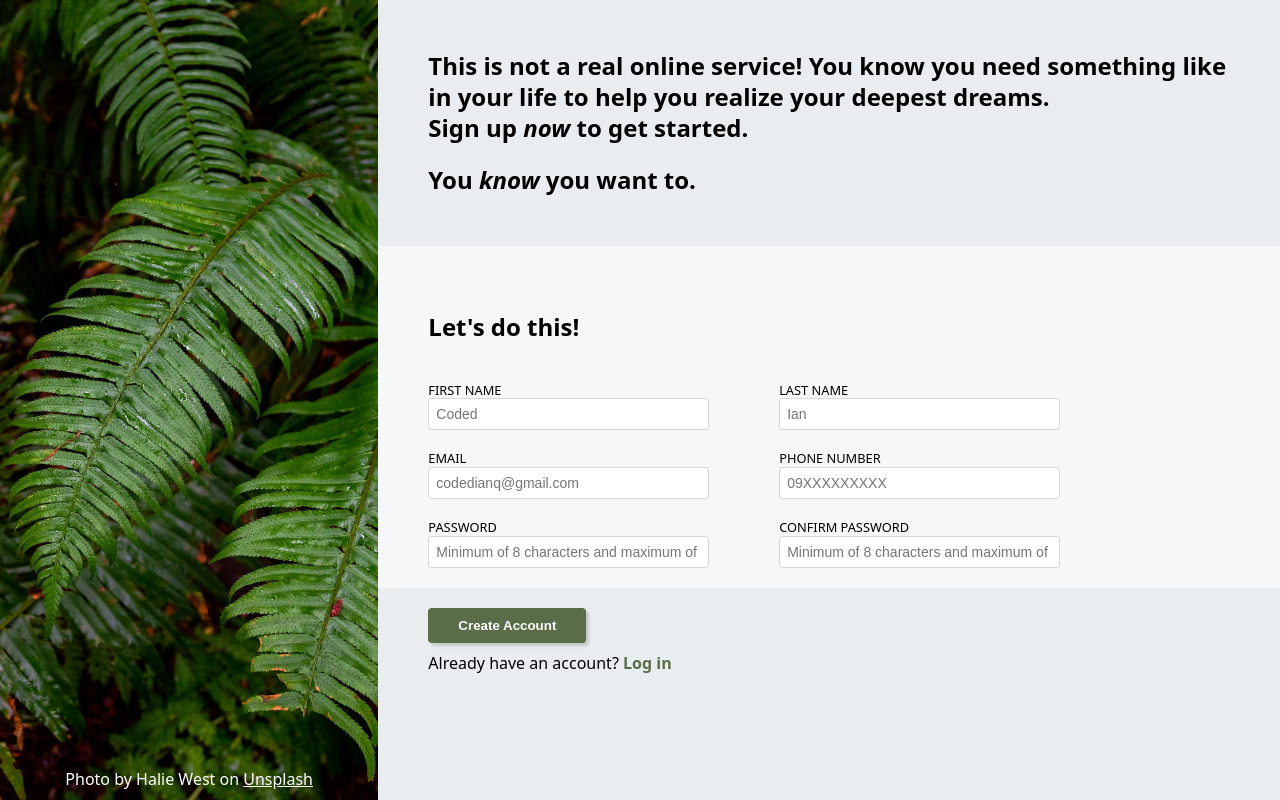
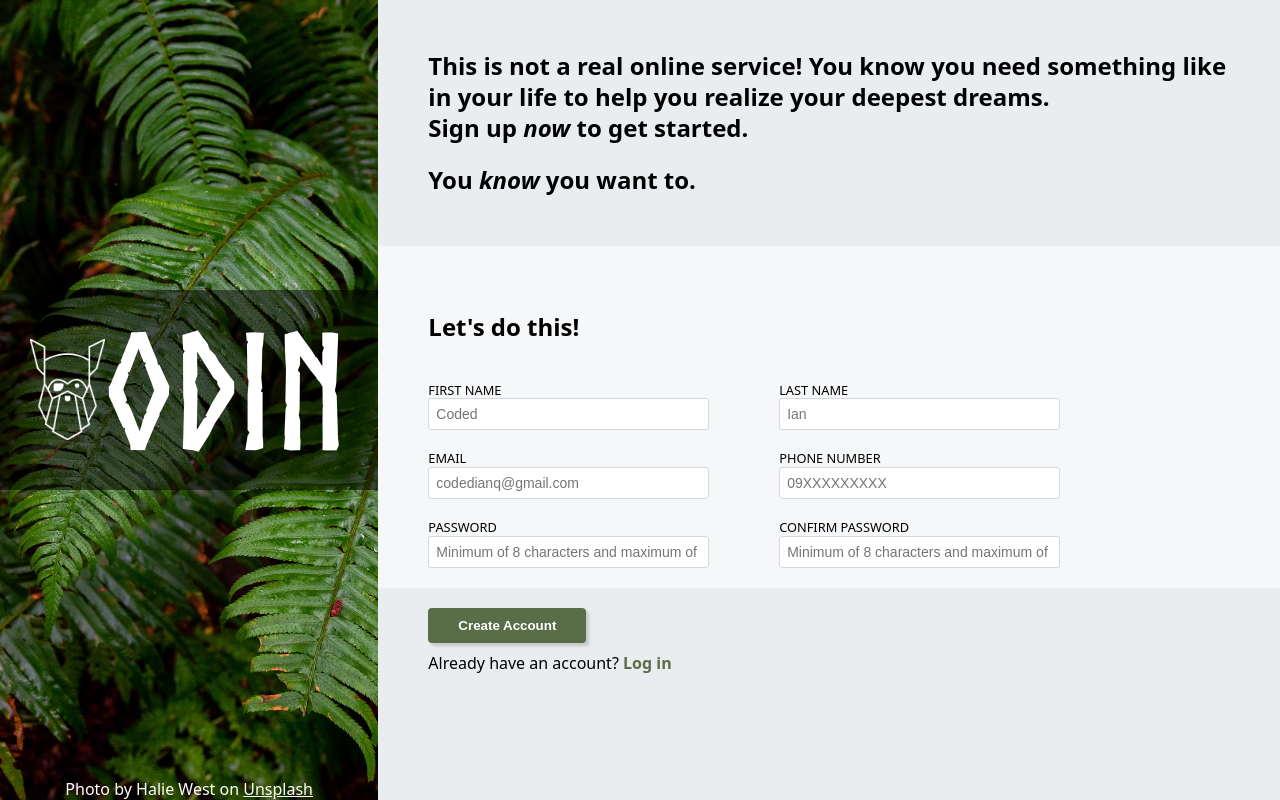
Before and after one commit to codedianq/sign-up-form, a plain HTML site: page index.html in a window 1280 px wide. Drawn offline with Linux system fonts and the light colour scheme.

Commit message:
Add Odin logo

```diff
--- a/index.html
+++ b/index.html
@@ -9,6 +9,10 @@
 <body>
     <!-- image section -->
     <div class="img">
+        <div class="logo">
+            <img class="odin" src="./imgs/odin-lined.png" alt="">
+            <h1>ODIN</h1>
+        </div>
         <p class="img-info">Photo by Halie West on <a href="https://unsplash.com/photos/green-leaf-plant-in-close-up-photography-25xggax4bSA">Unsplash</a></p>
     </div>
 
--- a/styles.css
+++ b/styles.css
@@ -1,3 +1,7 @@
+@font-face {
+    font-family: OdinFont;
+    src: url(./fonts/Norse-Bold.otf);
+}
 * {
     margin: 0;
     padding: 0;
@@ -11,7 +15,6 @@ body {
     line-height: 1.3;
     overflow: hidden;
     display: flex;
-    flex-direction: row;
     background-color: #eaedf0;
 }
 
@@ -22,17 +25,40 @@ body {
 /* image section */
 .img {
     display: flex;
+    flex-direction: column;
     width: 50%;
     height: 100%;
     background: url(./imgs/halie-west-25xggax4bSA-unsplash.jpg) no-repeat center;
     background-size: cover;
     align-content: center;
     justify-content: center;
+
+}
+
+.img .logo {
+    display: flex;
+    align-items: center;
+    justify-content: center;
+    background-color: rgba(0, 0, 0, 0.5);
+    width: 100%;
+    height: 200px;
+    margin-top: auto;
+}
+
+.img .odin {
+    width: 20%;
+    height: fit-content;
+}
+
+.logo h1 {
+    color: white;
+    font-family: OdinFont;
+    font-size: 10rem;
 }
 
 .img-info {
-    margin: auto 0 10px;
     color: white;
+    margin: auto auto 0 auto;
 }
 
 .img-info a {
```
